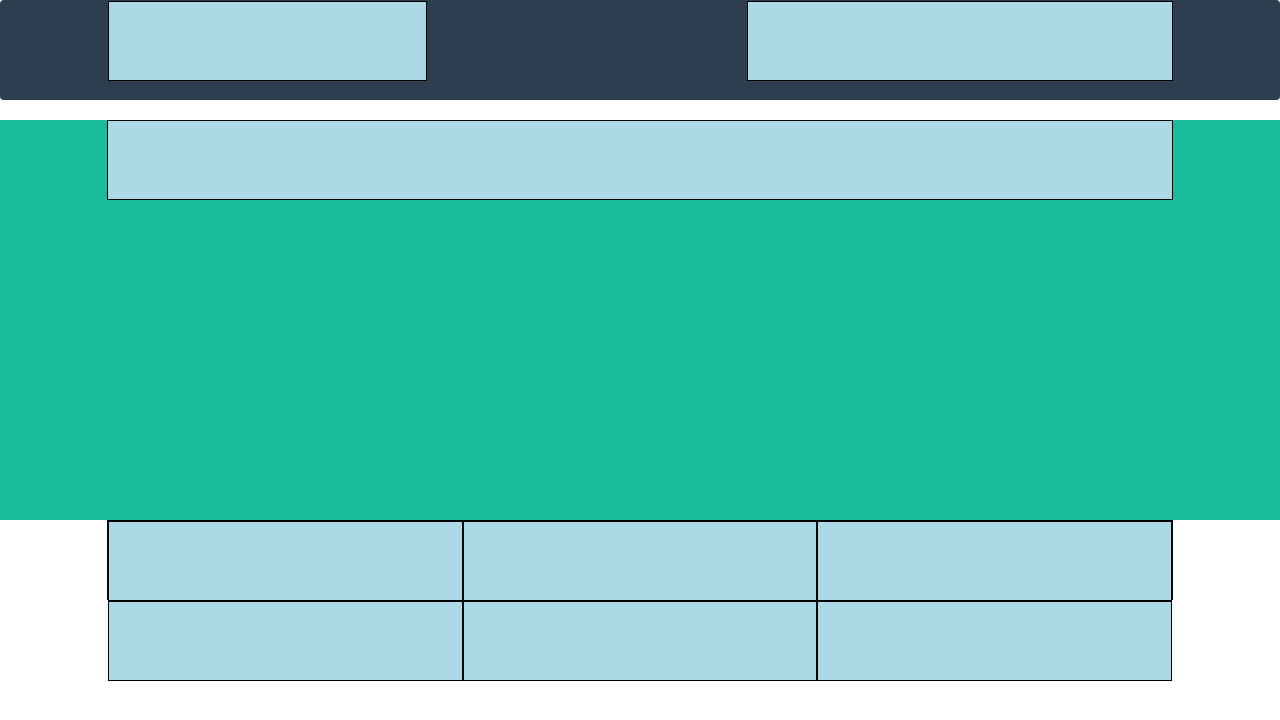
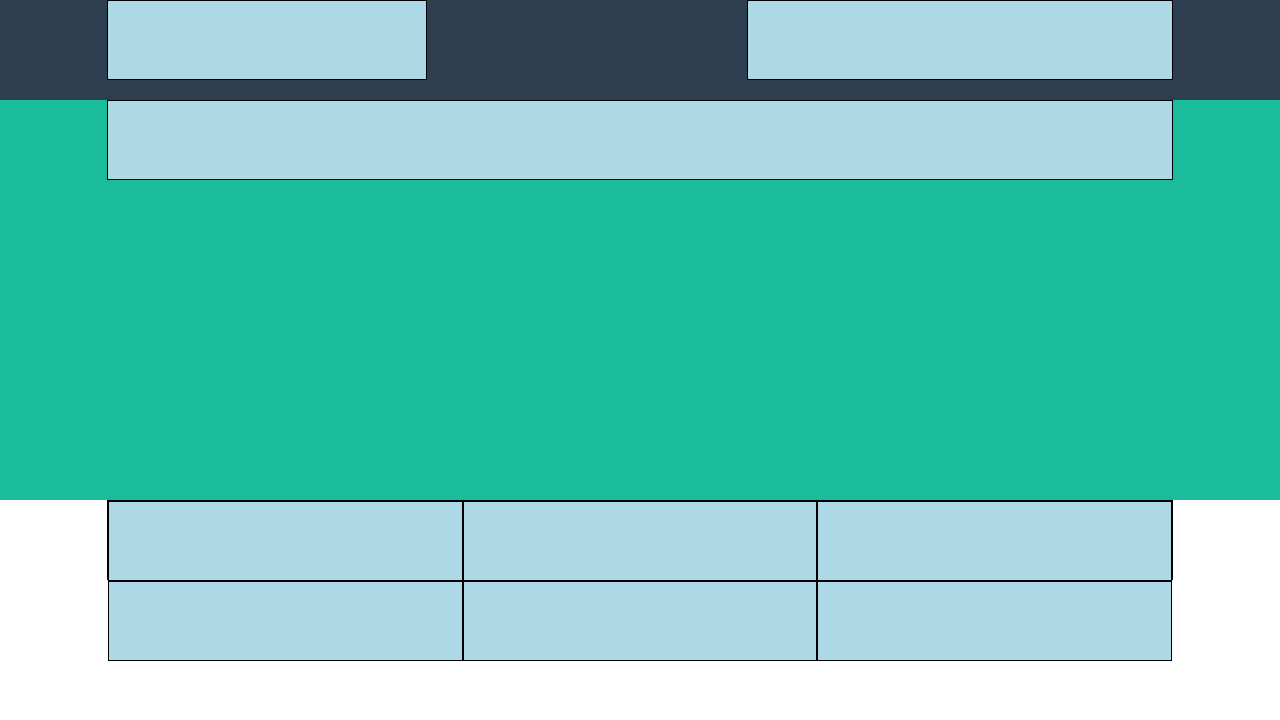
Before and after one commit to MatteoPirovano/html-css-bootstrap-freelancer, a plain HTML site: page index.html in a window 1280 px wide. Drawn offline with nearby package versions, Linux system fonts and the light colour scheme.

Commit message:
terzo commit

```diff
--- a/css/style.css
+++ b/css/style.css
@@ -2,12 +2,12 @@
 /* col-md-offset-* */
 /* #2C3E50 */
 /* #1ABC9C */
-*{
+/* *{
   box-sizing: border-box;
   margin: 0;
   padding: 0;
-}
-.navbar {
+} */
+.header_top {
   height: 100px;
   background-color: #2C3E50;
 }
--- a/index.html
+++ b/index.html
@@ -9,22 +9,17 @@
 </head>
 <body>
   <!-- HEADER -->
-  <header>
-    <nav class="container-fluid navbar">
-      <div class="row">
-        <div class="col-lg-3 col-lg-offset-1"></div>
-        <div class="col-lg-4 col-lg-offset-3"></div>
-      </div>
-    </nav>
-    <div class="container-fluid header_bottom">
-      <div class="row">
-        <div class="col-lg-10 col-lg-offset-1">
-
-        </div>
-      </div>
+  <header class="container-fluid">
+    <div class="row header_top"">
+      <div class="col-lg-3 col-lg-offset-1"></div>
+      <div class="col-lg-4 col-lg-offset-3"></div>
+    </div>
+    <div class="row header_bottom">
+      <div class="col-lg-10 col-lg-offset-1"></div>
     </div>
   </header>
   <!-- /HEADER -->
+
   <!-- MAIN -->
   <main>
     <div class="container-fluid portfolio">
```
